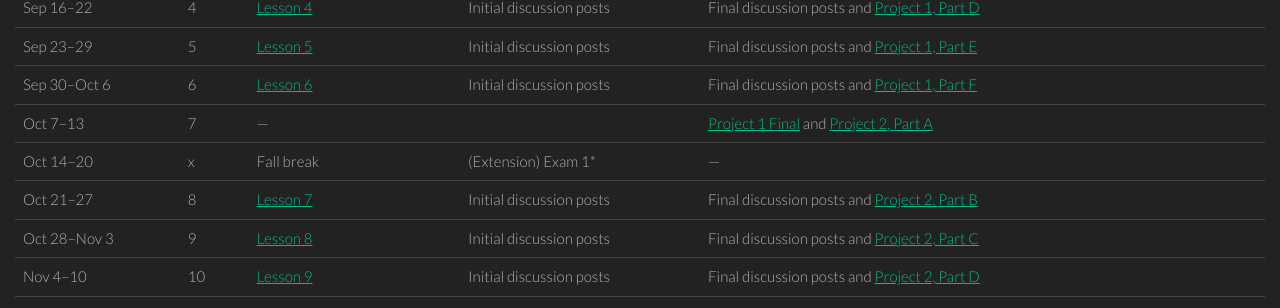
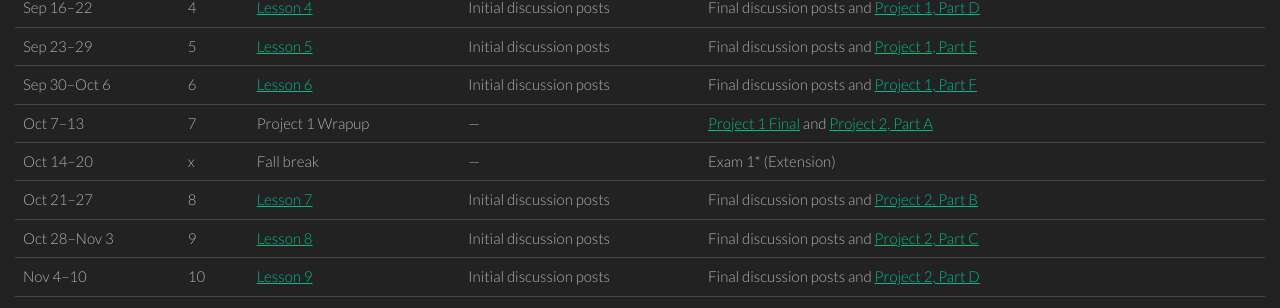
Before and after one commit to philschanely/course-ux, a Jekyll site: the page built from index.md, in a window 1280 px wide. Shown: the part 682-990 px from the top of the page. Built offline with Jekyll 4.4.1, drawn with Linux system fonts in a browser that asks for light colours.

Commit message:
Update schedule for exam again

```diff
--- a/index.md
+++ b/index.md
@@ -26,8 +26,8 @@
 | Sep 16--22    | 4    | [Lesson 4][l4]  | Initial discussion posts | Final discussion posts and [Project 1, Part D][p1] |
 | Sep 23--29    | 5    | [Lesson 5][l5]  | Initial discussion posts | Final discussion posts and [Project 1, Part E][p1] |
 | Sep 30--Oct 6 | 6    | [Lesson 6][l6]  | Initial discussion posts | Final discussion posts and [Project 1, Part F][p1] |
-| Oct 7--13     | 7    | ---             |                          | [Project 1 Final][p1] and [Project 2, Part A][p2]  |
-| Oct 14--20    | x    | Fall break      | (Extension) Exam 1\*     | ---                                                |
+| Oct 7--13     | 7    | Project 1 Wrapup | ---                     | [Project 1 Final][p1] and [Project 2, Part A][p2]  |
+| Oct 14--20    | x    | Fall break       | ---                      | Exam 1\* (Extension)                               |
 | Oct 21--27    | 8    | [Lesson 7][l7]     | Initial discussion posts | Final discussion posts and [Project 2, Part B][p2] |
 | Oct 28--Nov 3 | 9    | [Lesson 8][l8]     | Initial discussion posts | Final discussion posts and [Project 2, Part C][p2] |
 | Nov 4--10     | 10   | [Lesson 9][l9]     | Initial discussion posts | Final discussion posts and [Project 2, Part D][p2] |
```
